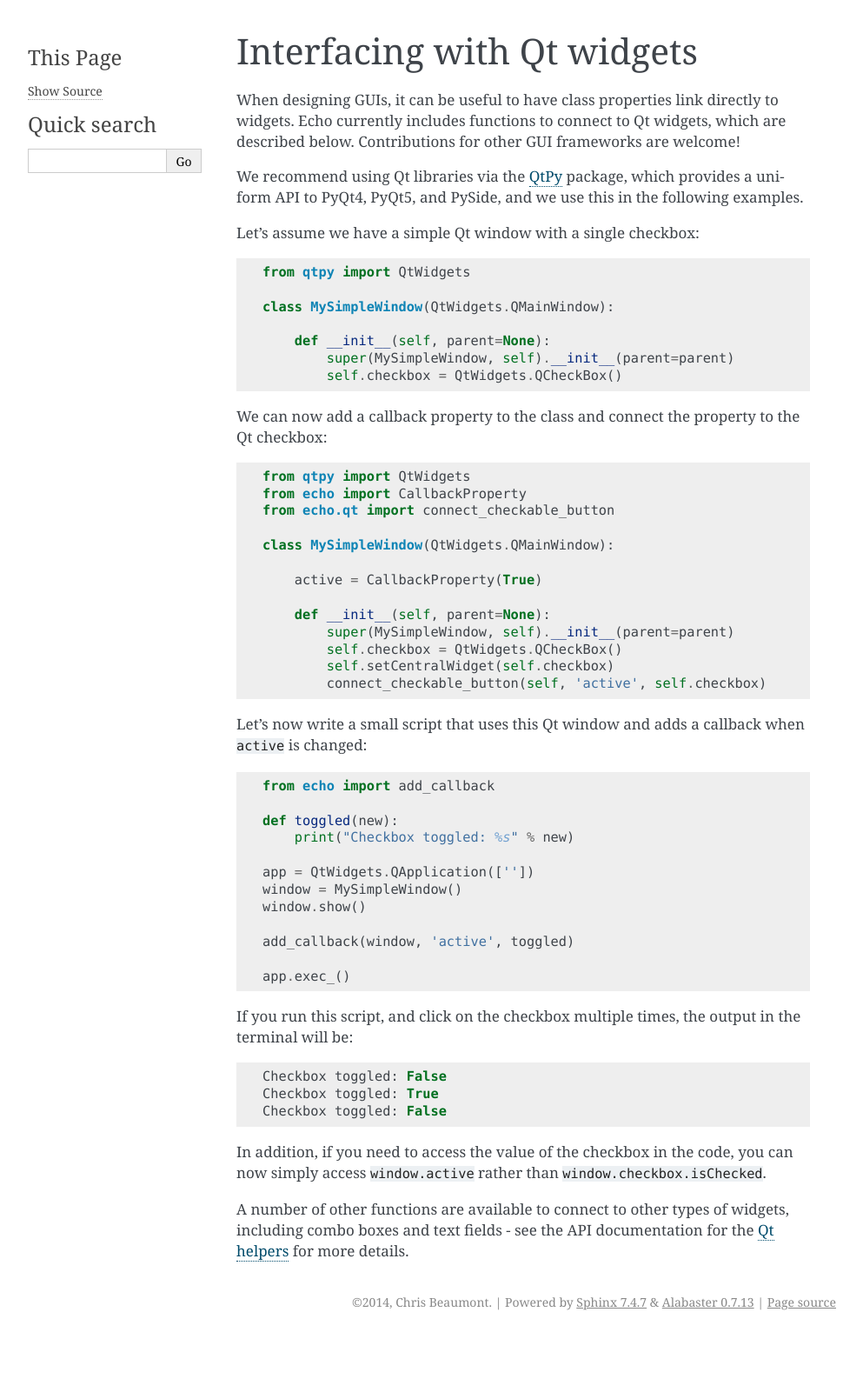
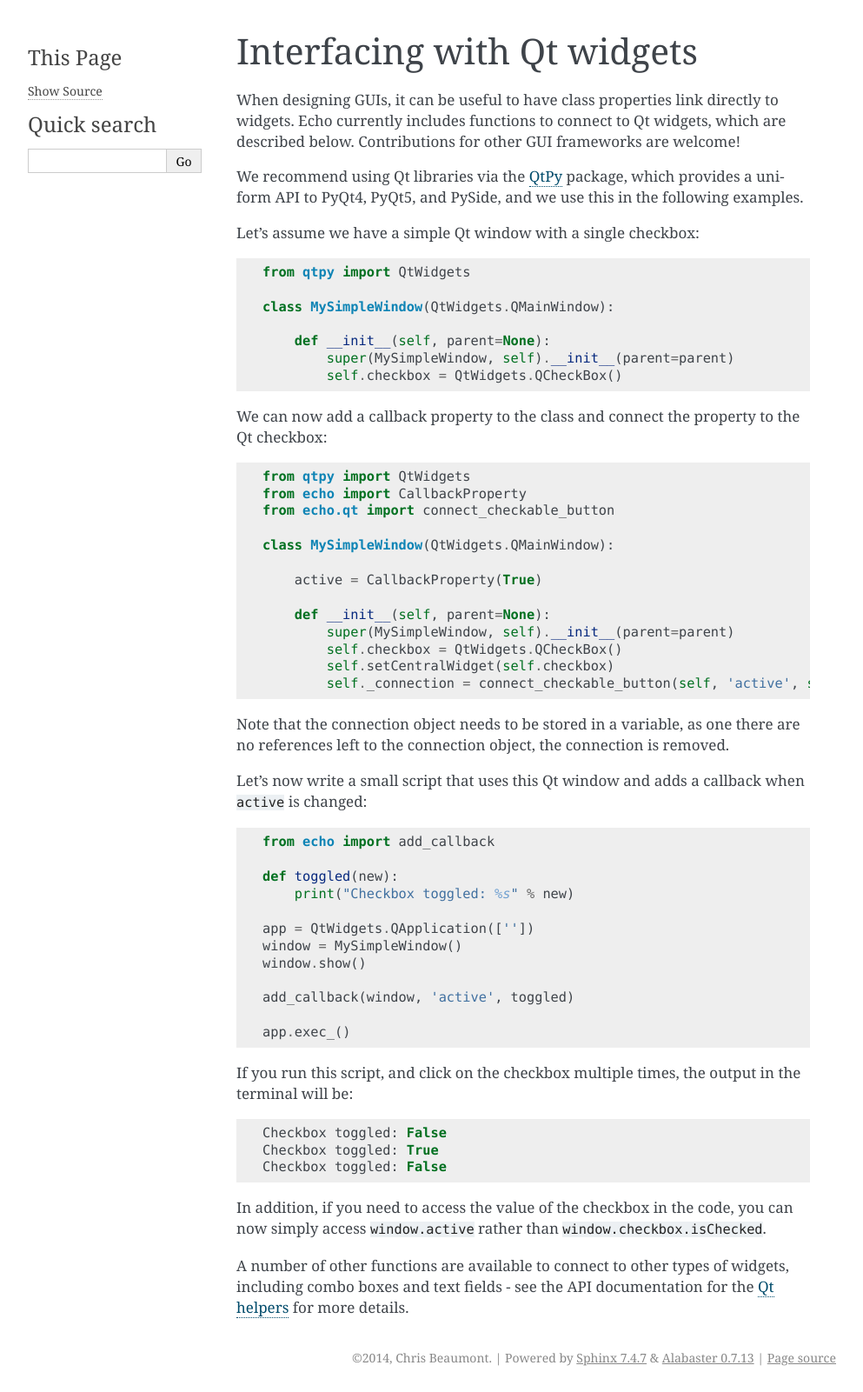
Before and after one commit to glue-viz/echo, a Sphinx documentation site: the page built from doc/gui.rst, in a window 1280 px wide. Shown: the whole page at 87% size, without its empty margins (148-1141 px from the left). Built offline with Sphinx 7.4.7, drawn with Linux system fonts in a browser that asks for light colours; before the commit the page ends 1537 px from its top, so only the background shows below that.

Commit message:
Updated docs

```diff
--- a/doc/gui.rst
+++ b/doc/gui.rst
@@ -36,7 +36,10 @@ Qt checkbox::
             super(MySimpleWindow, self).__init__(parent=parent)
             self.checkbox = QtWidgets.QCheckBox()
             self.setCentralWidget(self.checkbox)
-            connect_checkable_button(self, 'active', self.checkbox)
+            self._connection = connect_checkable_button(self, 'active', self.checkbox)
+
+Note that the connection object needs to be stored in a variable, as one there
+are no references left to the connection object, the connection is removed.
 
 Let's now write a small script that uses this Qt window and adds a callback
 when ``active`` is changed::
```
